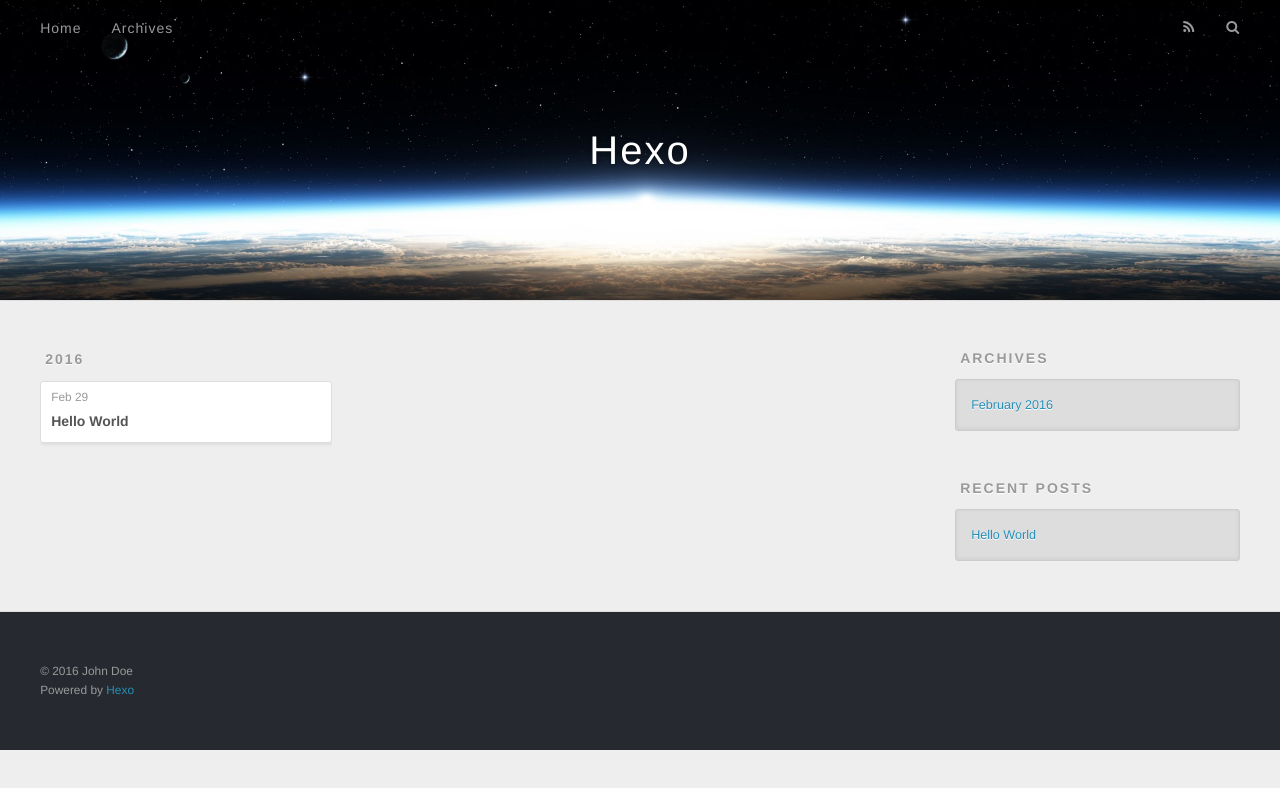
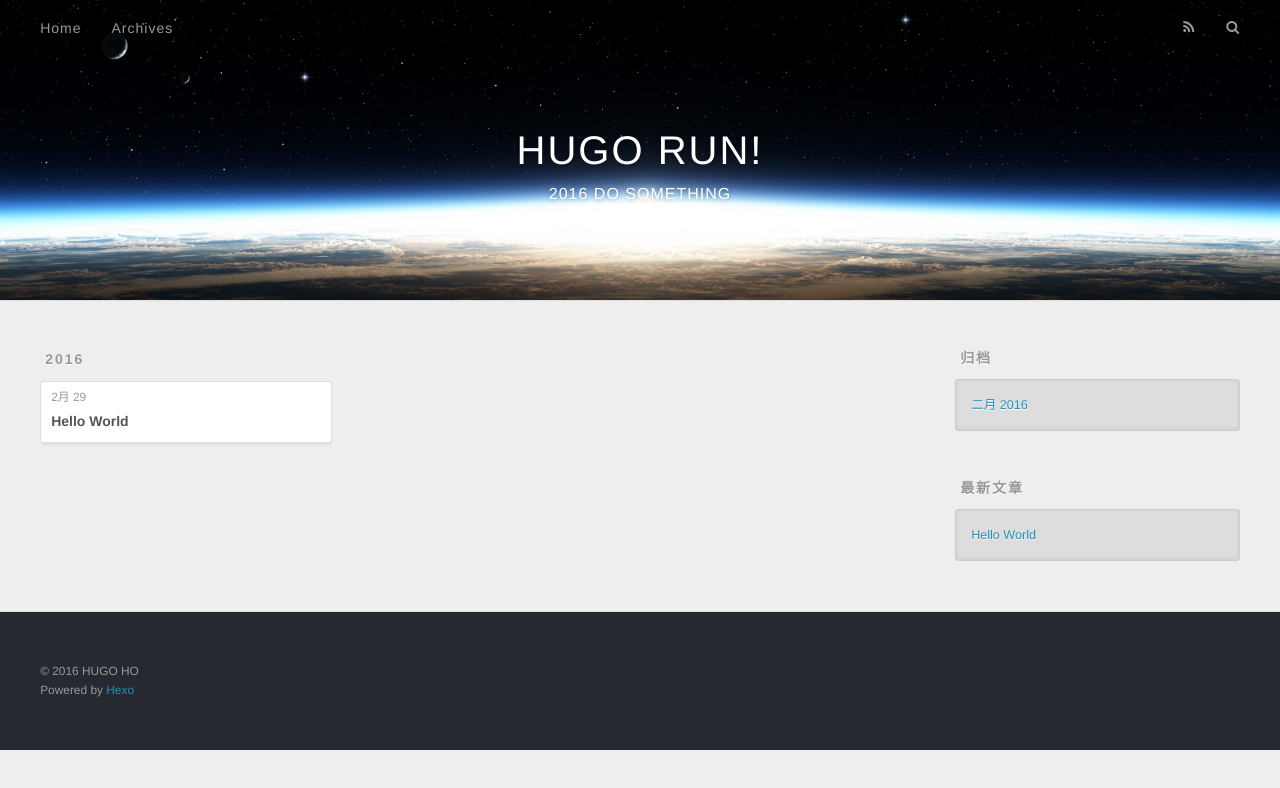
Before and after one commit to runhugo/runhugo.github.io, a plain HTML site: page archives/index.html in a window 1280 px wide. Drawn offline with nearby package versions, Linux system fonts and the light colour scheme.

Commit message:
Site updated: 2016-02-29 17:50:15

```diff
--- a/archives/index.html
+++ b/archives/index.html
@@ -3,19 +3,19 @@
 <head>
   <meta charset="utf-8">
 
-  <title>Archives | Hexo</title>
+  <title>归档 | HUGO RUN!</title>
   <meta name="viewport" content="width=device-width, initial-scale=1, maximum-scale=1">
   <meta name="description">
 <meta property="og:type" content="website">
-<meta property="og:title" content="Hexo">
+<meta property="og:title" content="HUGO RUN!">
 <meta property="og:url" content="http://yoursite.com/archives/index.html">
-<meta property="og:site_name" content="Hexo">
+<meta property="og:site_name" content="HUGO RUN!">
 <meta property="og:description">
 <meta name="twitter:card" content="summary">
-<meta name="twitter:title" content="Hexo">
+<meta name="twitter:title" content="HUGO RUN!">
 <meta name="twitter:description">
 
-    <link rel="alternate" href="/atom.xml" title="Hexo" type="application/atom+xml">
+    <link rel="alternate" href="/atom.xml" title="HUGO RUN!" type="application/atom+xml">
 
 
     <link rel="icon" href="/favicon.png">
@@ -36,8 +36,12 @@
   <div id="header-outer" class="outer">
     <div id="header-title" class="inner">
       <h1 id="logo-wrap">
-        <a href="/" id="logo">Hexo</a>
+        <a href="/" id="logo">HUGO RUN!</a>
       </h1>
+
+        <h2 id="subtitle-wrap">
+          <a href="/" id="subtitle">2016 DO SOMETHING</a>
+        </h2>
 
     </div>
     <div id="header-inner" class="inner">
@@ -53,7 +57,7 @@
 
           <a id="nav-rss-link" class="nav-icon" href="/atom.xml" title="RSS Feed"></a>
 
-        <a id="nav-search-btn" class="nav-icon" title="Search"></a>
+        <a id="nav-search-btn" class="nav-icon" title="搜索"></a>
       </nav>
       <div id="search-form-wrap">
         <form action="//google.com/search" method="get" accept-charset="UTF-8" class="search-form"><input type="search" name="q" results="0" class="search-form-input" placeholder="Search"><button type="submit" class="search-form-submit">&#xF002;</button><input type="hidden" name="sitesearch" value="http://yoursite.com"></form>
@@ -79,7 +83,7 @@
   <div class="archive-article-inner">
     <header class="archive-article-header">
       <a href="/2016/02/29/hello-world/" class="archive-article-date">
-  <time datetime="2016-02-29T08:43:27.000Z" itemprop="datePublished">Feb 29</time>
+  <time datetime="2016-02-29T08:43:27.000Z" itemprop="datePublished">2月 29</time>
 </a>
 
 
@@ -110,9 +114,9 @@
 
 
   <div class="widget-wrap">
-    <h3 class="widget-title">Archives</h3>
+    <h3 class="widget-title">归档</h3>
     <div class="widget">
-      <ul class="archive-list"><li class="archive-list-item"><a class="archive-list-link" href="/archives/2016/02/">February 2016</a></li></ul>
+      <ul class="archive-list"><li class="archive-list-item"><a class="archive-list-link" href="/archives/2016/02/">二月 2016</a></li></ul>
     </div>
   </div>
 
@@ -120,7 +124,7 @@
 
 
   <div class="widget-wrap">
-    <h3 class="widget-title">Recent Posts</h3>
+    <h3 class="widget-title">最新文章</h3>
     <div class="widget">
       <ul>
 
@@ -140,7 +144,7 @@
 
   <div class="outer">
     <div id="footer-info" class="inner">
-      &copy; 2016 John Doe<br>
+      &copy; 2016 HUGO HO<br>
       Powered by <a href="http://hexo.io/" target="_blank">Hexo</a>
     </div>
   </div>
```
Also changed, not shown: 2016/02/29/hello-world/index.html (+14 -10 lines), archives/2016/02/index.html (+16 -12 lines), archives/2016/index.html (+16 -12 lines), index.html (+16 -12 lines).
